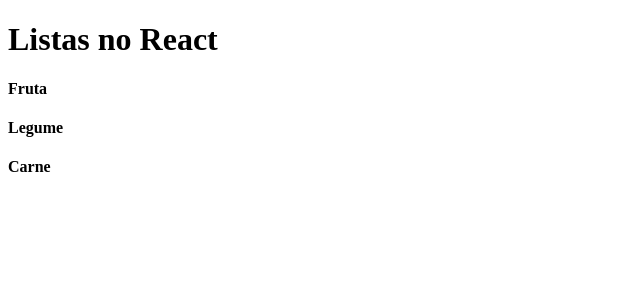
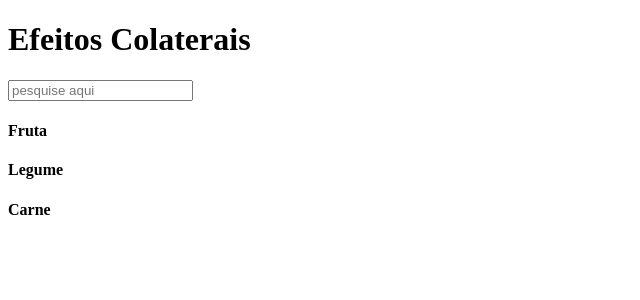
Before and after one commit to LucasCta/projeto_ada_react, a React (Vite) app: page / in a window 1280 px wide. Shown: the top 300 px of the page, without its empty margins (0-640 px from the left). Built offline with nearby package versions, Linux system fonts and the light colour scheme.

Commit message:
useEffect

```diff
--- a/src/App.jsx
+++ b/src/App.jsx
@@ -1,11 +1,44 @@
-import MinhaLista from "./components/MinhaLista.jsx"
+import { useState, useEffect } from "react"
+
+const minhaLista = [
+  {id: '1', value: 'Fruta'},
+  {id: '2', value: 'Legume'},
+  {id: '3', value: 'Carne'},
+]
 
 export default function App() {
 
+  const [produtos, setProdutos] = useState(minhaLista);
+  const [pesquisa, setPesquisa] = useState('');
+
+  useEffect(
+    () => {
+      if (pesquisa) {
+        const novaLista = minhaLista.filter( (item) => {
+          return item.value.toLowerCase().includes(pesquisa.toLowerCase())
+        })
+        setProdutos(novaLista)
+      } else {
+        setProdutos(minhaLista)
+      }
+    }
+  , [pesquisa])
+
   return (
     <div>
-      <h1>Listas no React</h1>
-      <MinhaLista />
+      <h1>Efeitos Colaterais</h1>
+      <input
+        value={pesquisa}
+        onChange={(e) => setPesquisa(e.target.value)}
+        placeholder="pesquise aqui">
+      </input>
+      {produtos.map((item) => {
+        return (
+          <div key={item.id}>
+            <h4>{item.value}</h4>
+          </div>
+        )
+      })}
     </div>
   )
 }
--- a/src/components/MinhaLista.jsx
+++ /dev/null
@@ -1,16 +0,0 @@
-const minhaLista = [
-  {id: '1', value: 'Fruta'},
-  {id: '2', value: 'Legume'},
-  {id: '3', value: 'Carne'},
-]
-
-export default function MinhaList() {
-
-  return minhaLista.map( (item) =>  {
-    return (
-      <div key={item.id}>
-        <h4>{item.value}</h4>
-      </div>
-    )
-  })
-}
```
